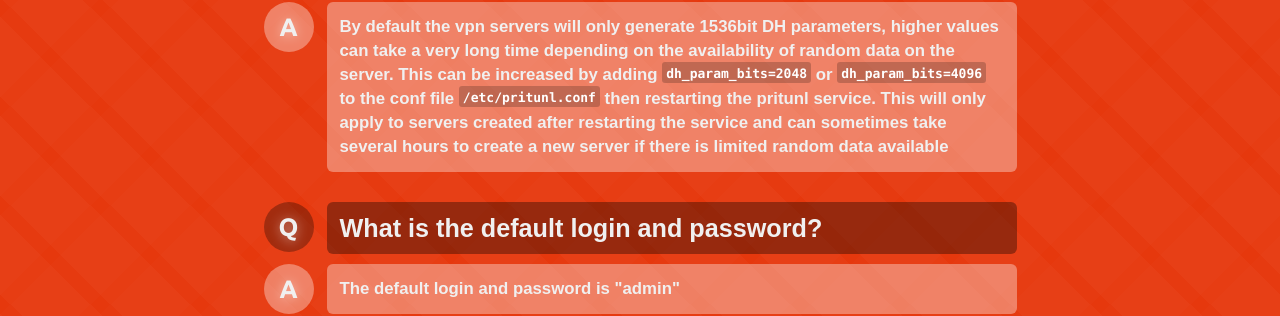
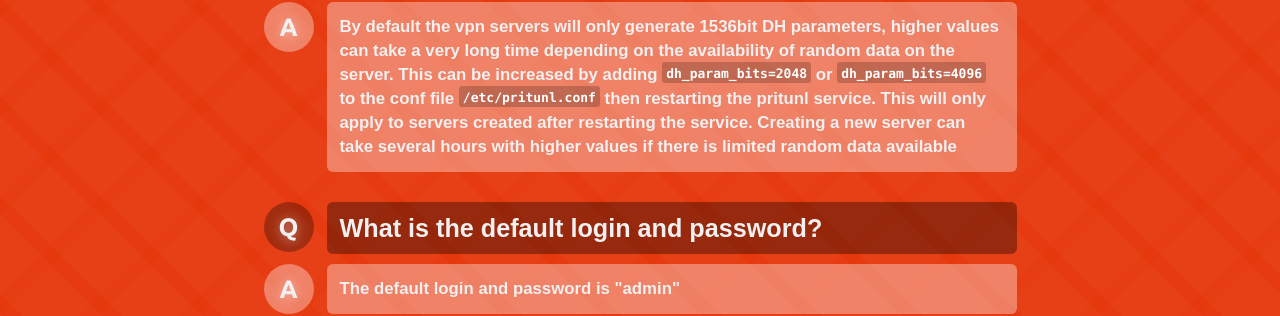
Before and after one commit to pritunl/pritunl.github.io, a Jekyll site: the page built from index.html, in a window 1280 px wide and 900 px high, scrolled down 6539 px. Shown: the part 171-487 px from the top of the window. Built offline with Jekyll 4.4.1, drawn with Linux system fonts in a browser that asks for light colours; nearby versions of some CDN libraries; Markdown is read by kramdown in place of the engine named in the settings.

```diff
--- a/index.html
+++ b/index.html
@@ -934,7 +934,7 @@
               <span>A</span>
             </div>
             <div class="faq-point-description">
-              By default the vpn servers will only generate 1536bit DH parameters, higher values can take a very long time depending on the availability of random data on the server. This can be increased by adding <pre>dh_param_bits=2048</pre> or <pre>dh_param_bits=4096</pre> to the conf file <pre>/etc/pritunl.conf</pre> then restarting the pritunl service. This will only apply to servers created after restarting the service and can sometimes take several hours to create a new server if there is limited random data available
+              By default the vpn servers will only generate 1536bit DH parameters, higher values can take a very long time depending on the availability of random data on the server. This can be increased by adding <pre>dh_param_bits=2048</pre> or <pre>dh_param_bits=4096</pre> to the conf file <pre>/etc/pritunl.conf</pre> then restarting the pritunl service. This will only apply to servers created after restarting the service. Creating a new server can take several hours with higher values if there is limited random data available
             </div>
           </div>
           <div class="faq-point question clearfix">
```
